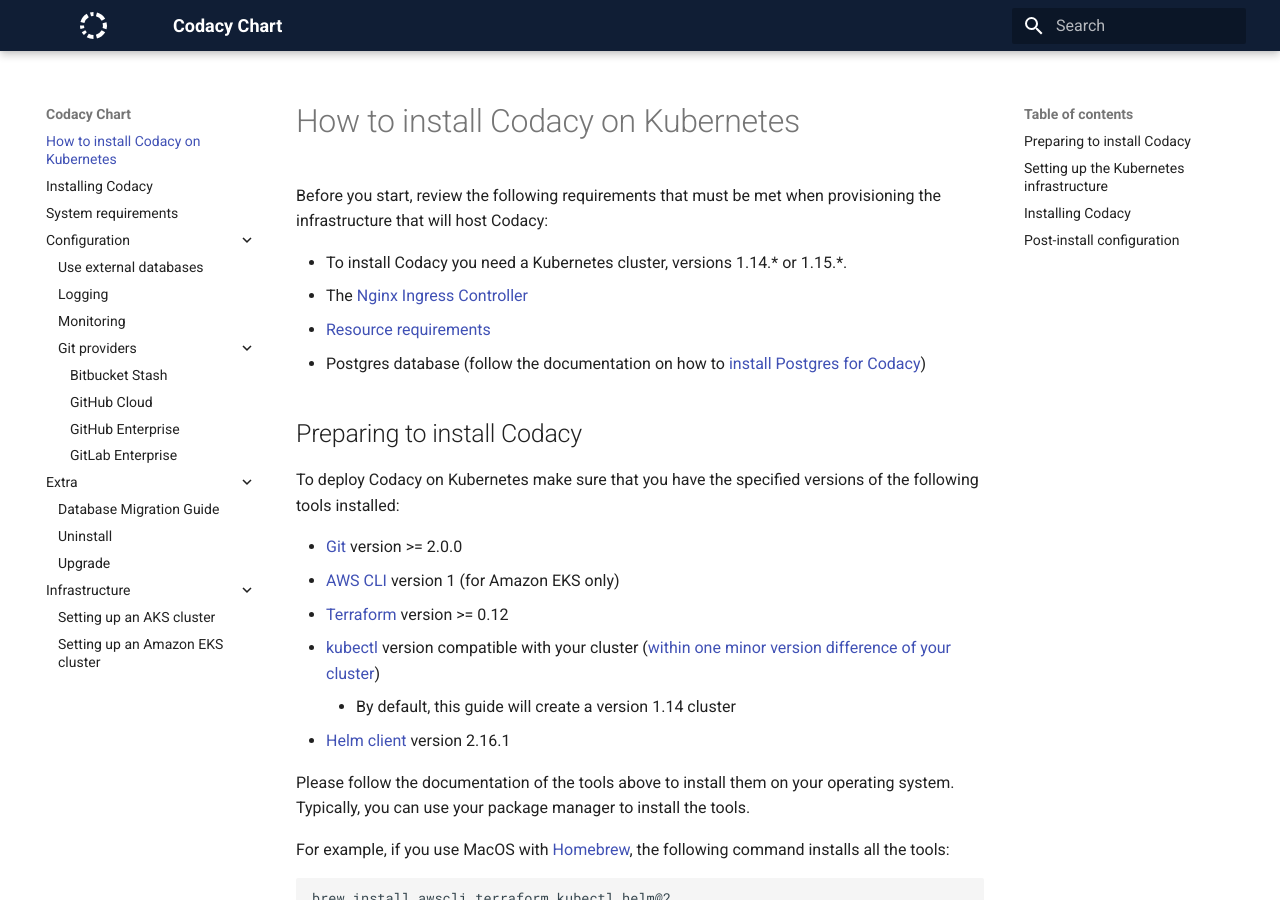
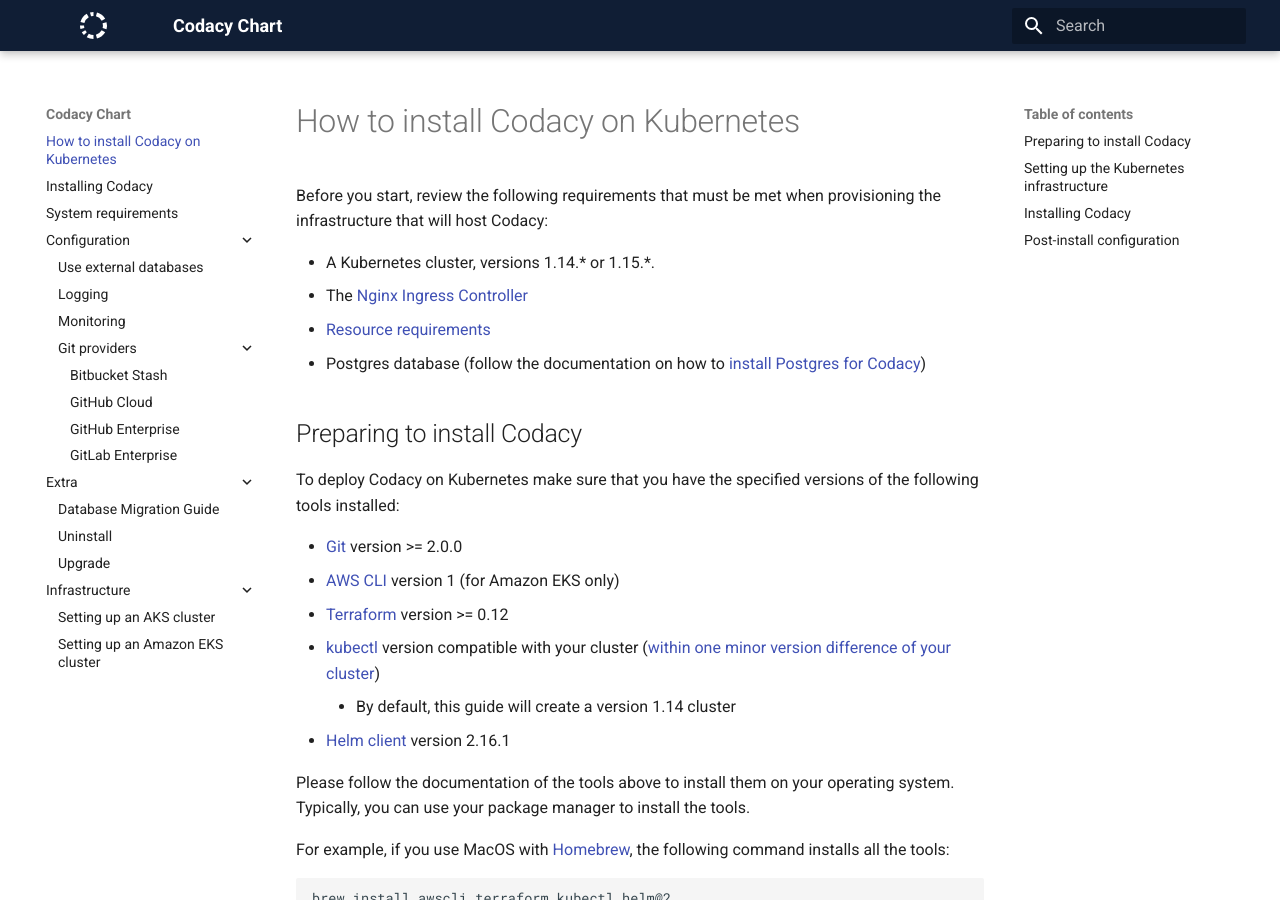
Before and after one commit to codacy/chart, an MkDocs documentation site: the page built from docs/index.md, in a window 1280 px wide and 900 px high. Built offline with MkDocs 1.6.1 and Material for MkDocs 9.7.7, drawn with Linux system fonts in a browser that asks for light colours.

Commit message:
Update docs/index.md
Co-Authored-By: Paulo Ribeiro <60105800+pauloribeiro-codacy@users.noreply.github.com>

```diff
--- a/docs/index.md
+++ b/docs/index.md
@@ -2,7 +2,7 @@
 
 Before you start, review the following requirements that must be met when provisioning the infrastructure that will host Codacy:
 
-* To install Codacy you need a Kubernetes cluster, versions 1.14.\* or 1.15.\*.
+* A Kubernetes cluster, versions 1.14.\* or 1.15.\*.
 * The [Nginx Ingress Controller](https://kubernetes.github.io/ingress-nginx/)
 * [Resource requirements](resource-requirements.md)
 * Postgres database (follow the documentation on how to [install Postgres for Codacy](https://support.codacy.com/hc/en-us/articles/360002902573-Installing-postgres-for-Codacy-Enterprise))
```
